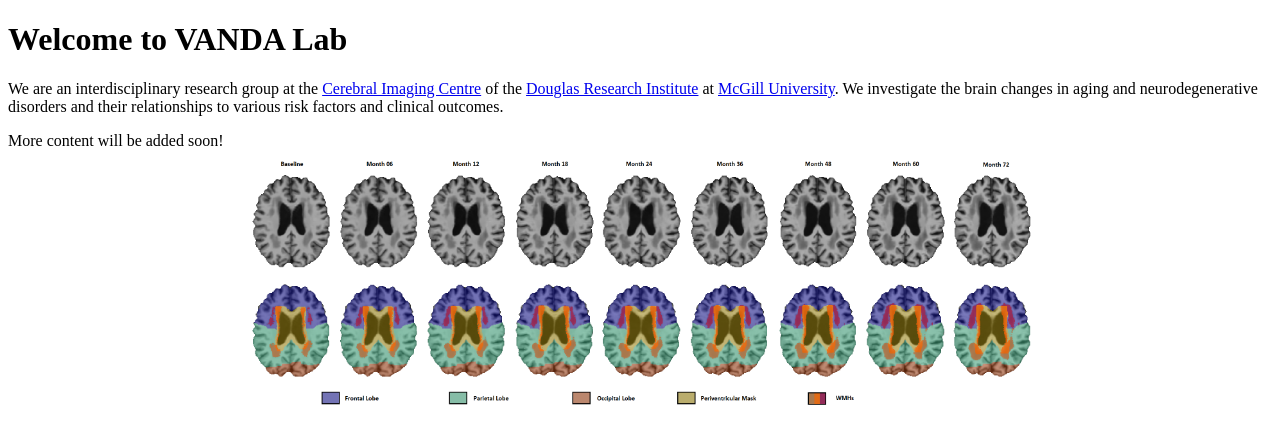
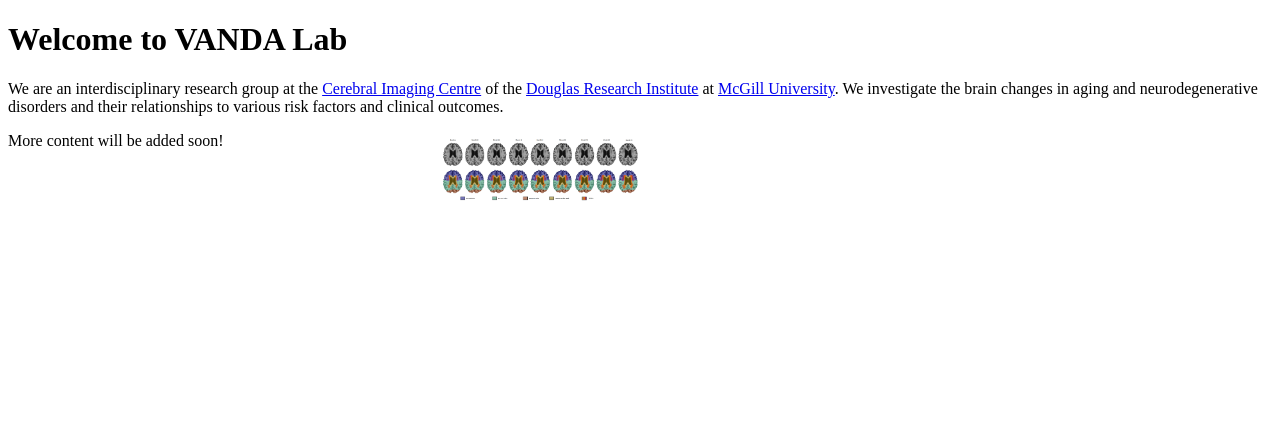
Before and after one commit to VANDAlab/VANDAlab.github.io, a Jekyll site: the page built from index.md, in a window 1280 px wide. Shown: the top 444 px of the page. Built offline with Jekyll 4.4.1, drawn with Linux system fonts in a browser that asks for light colours; our own code applies the rules of GitHub Pages for plain Markdown files.

Commit message:
Update style.css

```diff
--- a/assets/css/style.css
+++ b/assets/css/style.css
@@ -1,14 +1,14 @@
 
 .image-slider {
     position: relative;
-    width: 100%;
-    max-width: 800px;
+    width: 50%;
+    max-width: 400px;
     margin: 0 auto;
 }
 
 .image-slider img {
     position: absolute;
-    width: 100%;
+    width: 50%;
     opacity: 0;
     transition: opacity 1s;
 }
```
